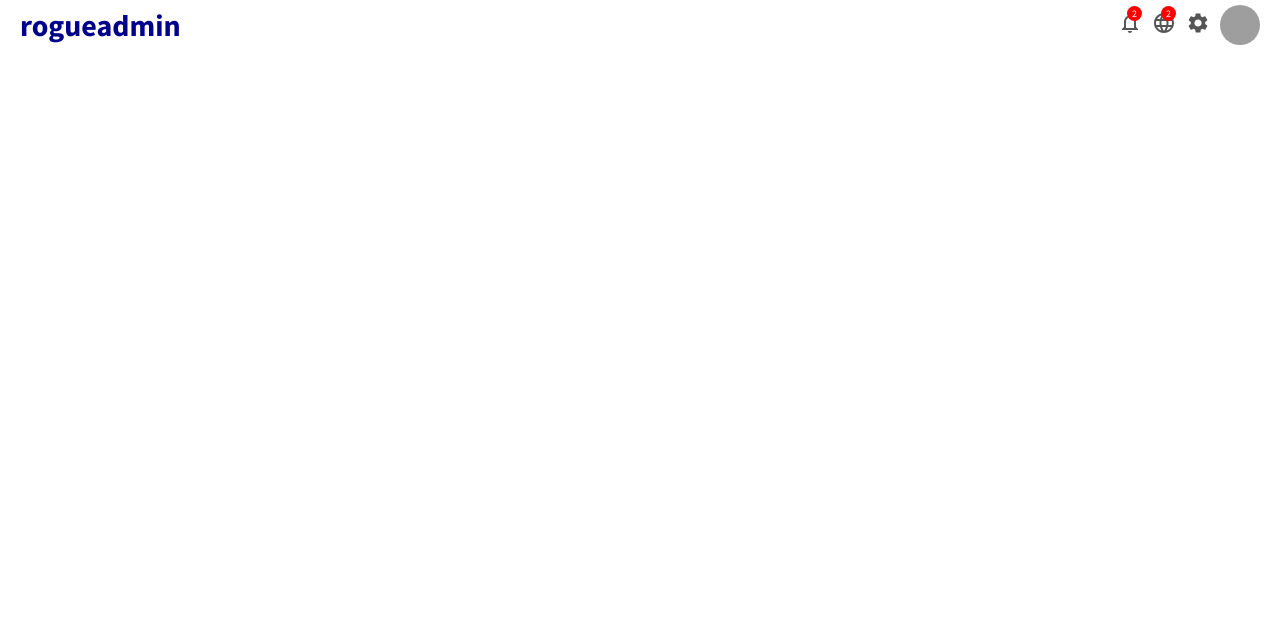
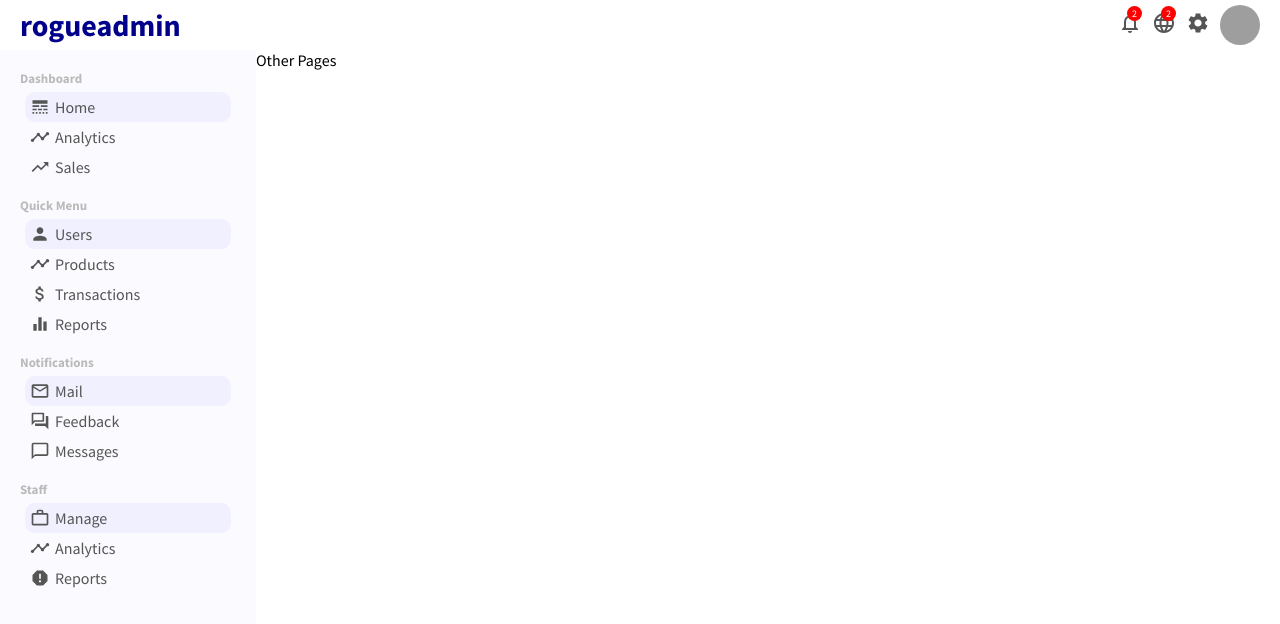
Before and after one commit to sweedalgharshi/admin-panel, a React (Create React App) app: page / in a window 1280 px wide. Shown: the top 624 px of the page. Built offline with nearby package versions, Linux system fonts and the light colour scheme; grey boxes are pictures that could not be loaded.

Commit message:
added sidebar styling and skeleton

```diff
--- a/src/App.css
+++ b/src/App.css
@@ -4,3 +4,11 @@
   font-family: "Source Sans Pro", sans-serif;
   margin: 0;
 }
+
+.container {
+  display: flex;
+}
+
+.other {
+  flex: 4;
+}
--- a/src/App.js
+++ b/src/App.js
@@ -1,10 +1,15 @@
 import "./App.css";
+import Sidebar from "./components/sidebar/Sidebar";
 import Topbar from "./components/topbar/Topbar";
 
 function App() {
   return (
     <div>
       <Topbar />
+      <div className="container">
+        <Sidebar />
+        <div className="other"> Other Pages</div>
+      </div>
     </div>
   );
 }
--- /dev/null
+++ b/src/components/sidebar/Sidebar.jsx
@@ -0,0 +1,99 @@
+import React from "react";
+import "./sidebar.css";
+
+import {
+  LineStyle,
+  Timeline,
+  TrendingUp,
+  Person,
+  AttachMoney,
+  Equalizer,
+  EmailOutlined,
+  WorkOutline,
+  Report,
+  ChatBubbleOutline,
+  ForumOutlined,
+} from "@mui/icons-material";
+
+function Sidebar() {
+  return (
+    <div className="sidebar">
+      <div className="sidebar-wrapper">
+        <div className="sidebar-menu">
+          <h3 className="sidebar-title">Dashboard</h3>
+          <ul className="sidebar-list">
+            <li className="sidebar-list-items active">
+              <LineStyle className="sidebar-icon" />
+              Home
+            </li>
+            <li className="sidebar-list-items">
+              <Timeline className="sidebar-icon" />
+              Analytics
+            </li>
+            <li className="sidebar-list-items">
+              <TrendingUp className="sidebar-icon" />
+              Sales
+            </li>
+          </ul>
+        </div>
+        <div className="sidebar-menu">
+          <h3 className="sidebar-title">Quick Menu</h3>
+          <ul className="sidebar-list">
+            <li className="sidebar-list-items active">
+              <Person className="sidebar-icon" />
+              Users
+            </li>
+            <li className="sidebar-list-items">
+              <Timeline className="sidebar-icon" />
+              Products
+            </li>
+            <li className="sidebar-list-items">
+              <AttachMoney className="sidebar-icon" />
+              Transactions
+            </li>
+            <li className="sidebar-list-items">
+              <Equalizer className="sidebar-icon" />
+              Reports
+            </li>
+          </ul>
+        </div>
+        <div className="sidebar-menu">
+          <h3 className="sidebar-title">Notifications</h3>
+          <ul className="sidebar-list">
+            <li className="sidebar-list-items active">
+              <EmailOutlined className="sidebar-icon" />
+              Mail
+            </li>
+            <li className="sidebar-list-items">
+              <ForumOutlined className="sidebar-icon" />
+              Feedback
+            </li>
+            <li className="sidebar-list-items">
+              <ChatBubbleOutline className="sidebar-icon" />
+              Messages
+            </li>
+          </ul>
+        </div>
+        <div className="sidebar-menu">
+          <h3 className="sidebar-title">Staff</h3>
+          <ul className="sidebar-list">
+            <li className="sidebar-list-items active">
+              <WorkOutline className="sidebar-icon" />
+              Manage
+            </li>
+            <li className="sidebar-list-items">
+              <Timeline className="sidebar-icon" />
+              Analytics
+            </li>
+            <li className="sidebar-list-items">
+              <Report className="sidebar-icon" />
+              Reports
+            </li>
+          </ul>
+        </div>
+      </div>
+    </div>
+  );
+}
+
+export default Sidebar;
--- /dev/null
+++ b/src/components/sidebar/sidebar.css
@@ -0,0 +1,44 @@
+.sidebar {
+  flex: 1;
+  height: calc(100vh - 50px);
+  background-color: rgb(251, 251, 255);
+  position: sticky;
+  top: 50px;
+}
+
+.sidebar-wrapper {
+  padding: 20px;
+  color: #555;
+}
+
+.sidebar-menu {
+  margin-bottom: 10px;
+}
+
+.sidebar-title {
+  font-size: 13px;
+  color: rgb(187, 186, 186);
+}
+
+.sidebar-list {
+  list-style: none;
+  padding: 5px;
+}
+
+.sidebar-list-items {
+  padding: 5px;
+  cursor: pointer;
+  display: flex;
+  align-items: center;
+  border-radius: 10px;
+}
+
+.sidebar-list-items.active,
+.sidebar-list-items:hover {
+  background-color: rgb(240, 240, 255);
+}
+
+.sidebar-icon {
+  margin-right: 5px;
+  font-size: 20px !important;
+}
```
